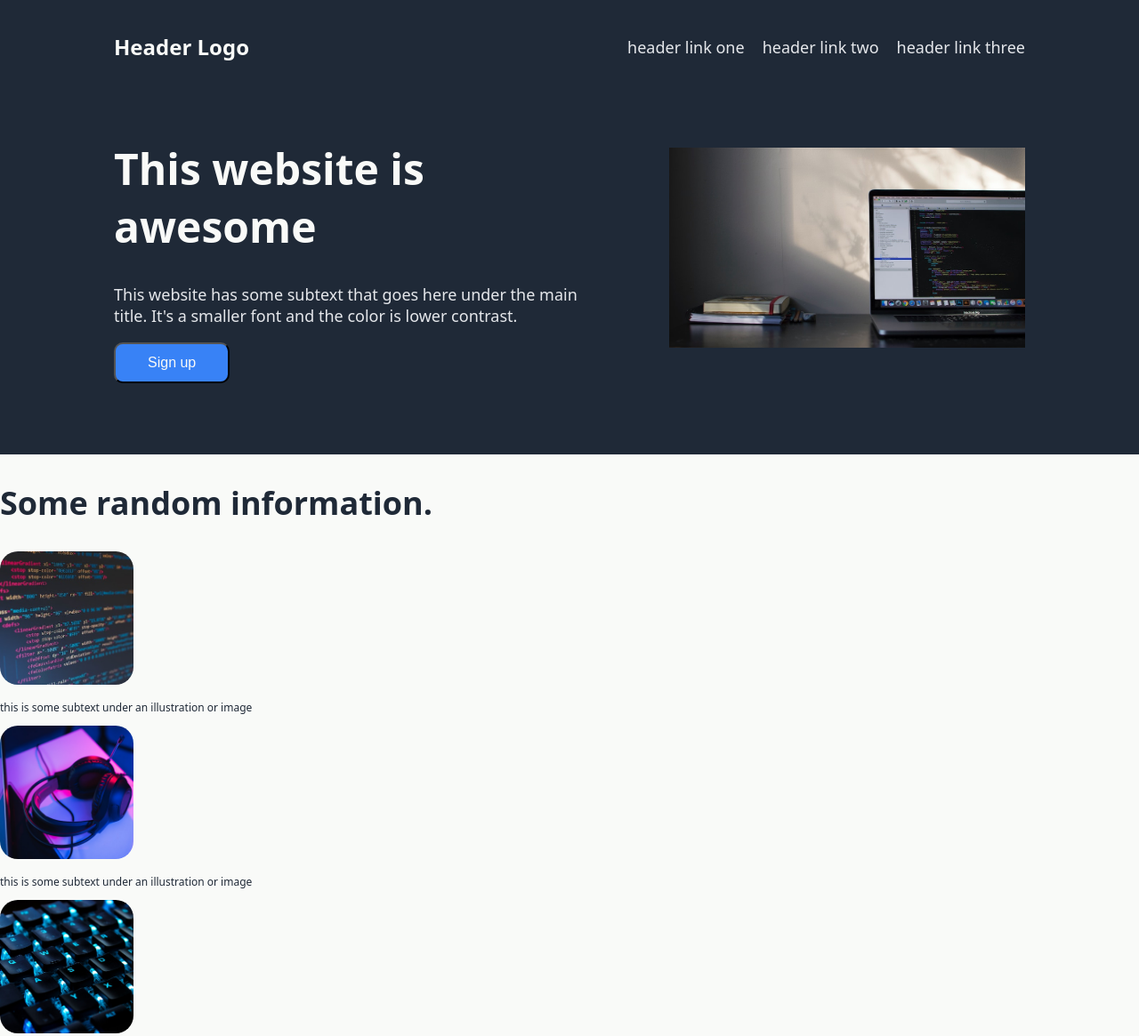
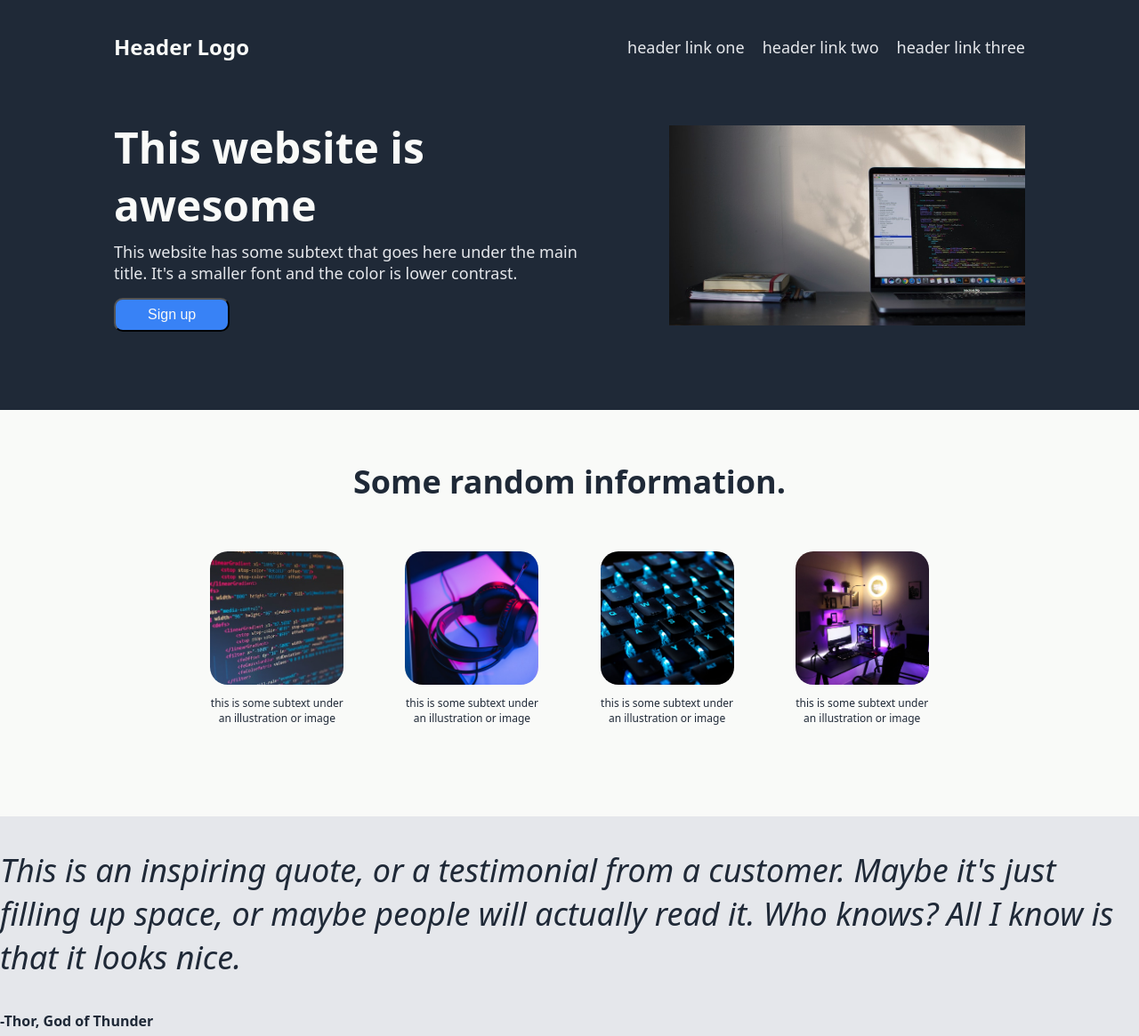
Before and after one commit to tracyneproski/landing-page, a plain HTML site: page index.html in a window 1280 px wide. Shown: the top 1165 px of the page at 89% size. Drawn offline with Linux system fonts and the light colour scheme.

Commit message:
Add fully styled features section

```diff
--- a/style.css
+++ b/style.css
@@ -56,21 +56,22 @@ ul {
     font-size: 48px;
     color: #F9FAF8;
     font-weight: extra-bold;
+    margin: 8px auto;
 }
 
 .banner-text {
     font-size: 18px;
     color: #E5E7EB;
+    margin: 8px auto;
 }
 
 .hero-button {
     font-size: 16px;
     color: #F9FAF8;
     background-color: #3882F6;
-    padding: 12px 36px;
+    padding: 8px 36px;
     border-radius: 10px;
-
-
+    margin: 8px 0;
 }
 
 .hero img {
@@ -79,6 +80,12 @@ ul {
 }
 
 .features {
+    padding: 2% 18% 7% 18%;
+    display: flex;
+    flex-direction: column;
+    justify-content: center;
+    align-items: center;
+    gap: 7%;
 
 }
 
@@ -89,10 +96,19 @@ ul {
 }
 
 .cards {
-
+    display: flex;
+    justify-content: center;
+    align-items: center;
+    gap: 7%;
+    padding: 3% 0 0 0;
 }
 
 .card {
+    display: flex;
+    flex-direction: column;
+    justify-content: center;
+    align-items: center;
+    gap: 2%;
 
 }
 
@@ -105,6 +121,7 @@ ul {
 .caption {
     font-size: 12px;
     color: #1F2937;
+    text-align: center;
 }
 
 .quote {
```
